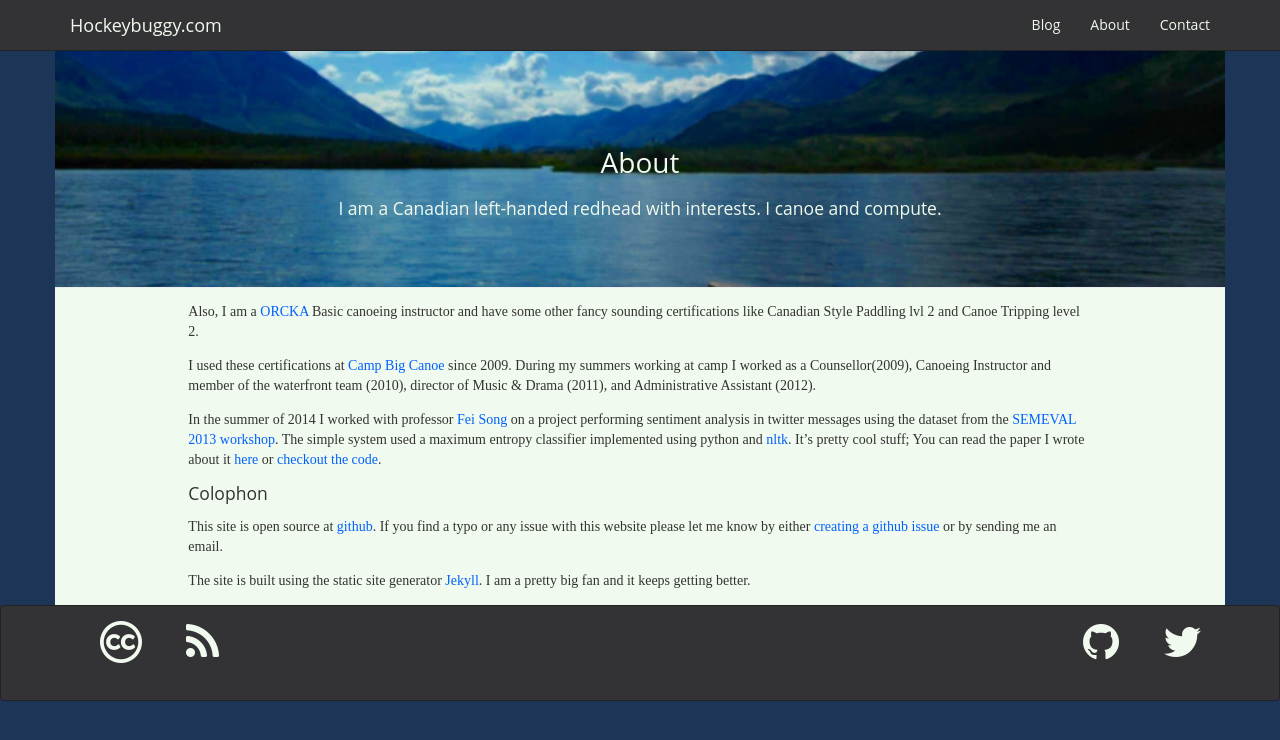
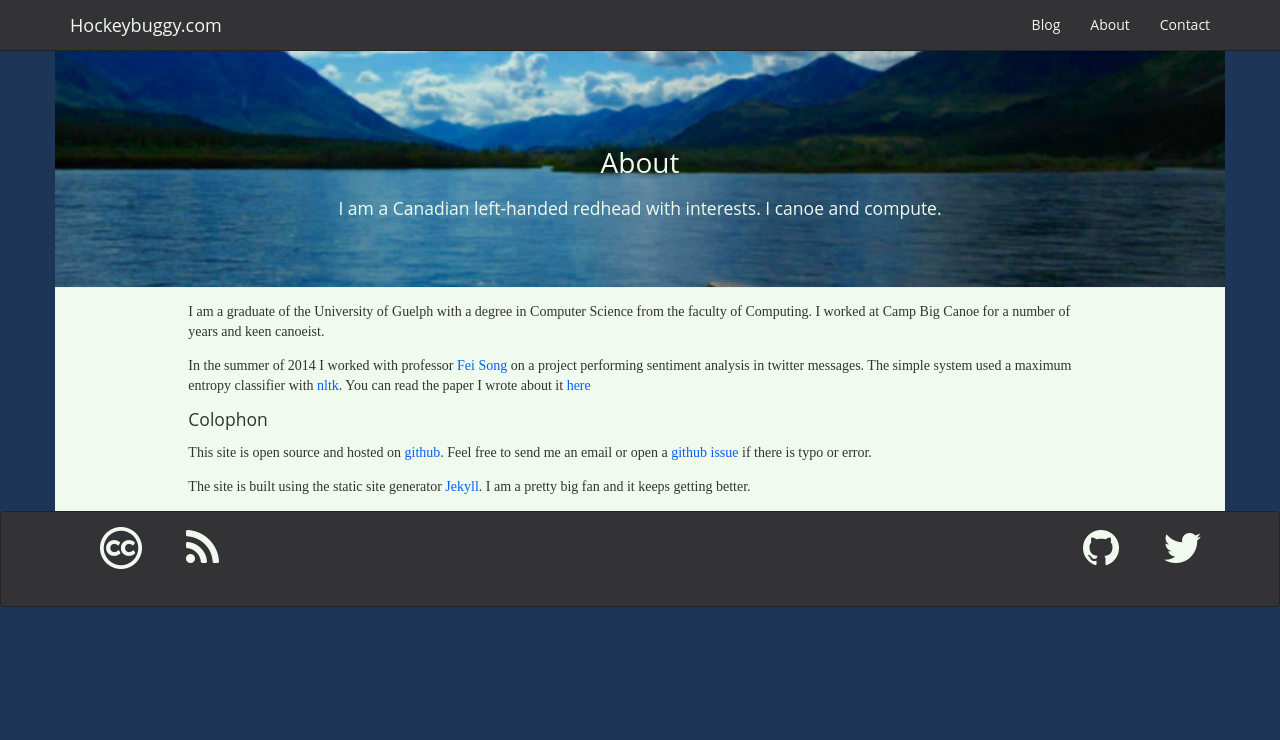
Before and after one commit to hockeybuggy/hockeybuggy.com, a Jekyll site: the page built from about.md, in a window 1280 px wide. Shown: the top 740 px of the page. Built offline with Jekyll 4.4.1, drawn with Linux system fonts in a browser that asks for light colours.

Commit message:
Update the copy of the about page. It's less verbose now. I removed a few links.

```diff
--- a/about.md
+++ b/about.md
@@ -5,43 +5,29 @@ subtitle: >
     I am a Canadian left-handed redhead with interests. I canoe and compute.
 ---
 
-Also, I am a [ORCKA][ORCKA] Basic canoeing instructor and have some other
-fancy sounding certifications like Canadian Style Paddling lvl 2 and Canoe
-Tripping level 2.
-
-I used these certifications at [Camp Big Canoe][CBC] since 2009.  During my
-summers working at camp I worked as a Counsellor(2009), Canoeing Instructor and
-member of the waterfront team (2010), director of Music & Drama (2011), and
-Administrative Assistant (2012).
+I am a graduate of the University of Guelph with a degree in Computer Science
+from the faculty of Computing.  I worked at Camp Big Canoe for a number of years
+and keen canoeist.
 
 In the summer of 2014 I worked with professor [Fei Song][FEISONG] on a project
-performing sentiment analysis in twitter messages using the dataset from the
-[SEMEVAL 2013 workshop][SEMEVAL]. The simple system used a maximum entropy
-classifier implemented using python and [nltk][NLTK]. It's pretty cool stuff;
-You can read the paper I wrote about it [here][PAPER] or [checkout the
-code][REPO].
+performing sentiment analysis in twitter messages.  The simple system used a
+maximum entropy classifier with [nltk][NLTK].  You can read the paper I wrote
+about it [here][PAPER]
 
 ## Colophon
 
-This site is open source at [github][GITHUB]. If you find a typo or any issue
-with this website please let me know by either [creating a github
-issue][GITHUB-ISSUE] or by sending me an email.
+This site is open source and hosted on [github][GITHUB].  Feel free to send me
+an email or open a [github issue][GITHUB-ISSUE] if there is typo or error.
 
-The site is built using the static site generator [Jekyll][JEKYLL]. I am a
+The site is built using the static site generator [Jekyll][JEKYLL].  I am a
 pretty big fan and it keeps getting better.
 
-
-[UOG]: http://www.socs.uoguelph.ca/
-[CBC]: http://campbigcanoe.ca
-[ORCKA]: http://www.orcka.ca/content/?page=116
 
 [FEISONG]: http://www.cis.uoguelph.ca/~fsong/contactinfo.html
 [SEMEVAL]: http://www.cs.york.ac.uk/semeval-2013/task2/
 [NLTK]: http://www.nltk.org/
 [PAPER]: https://github.com/hockeybuggy/twitter-sentiment/raw/master/paper/djanderson-twitter-sentiment.pdf
-[REPO]: https://github.com/hockeybuggy/twitter-sentiment/
 
 [GITHUB]: http://github.com/hockeybuggy/hockeybuggy.com
 [GITHUB-ISSUE]: https://github.com/hockeybuggy/hockeybuggy.github.io/issues/new
 [JEKYLL]: http://jekyllrb.com
-[MARKDOWN]: http://daringfireball.net/projects/markdown/syntax#overview
```
